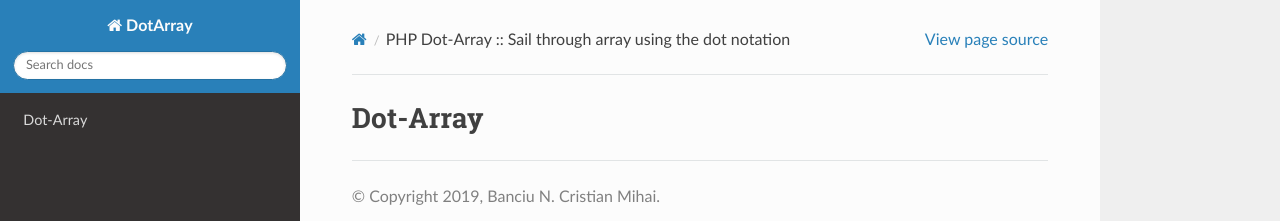
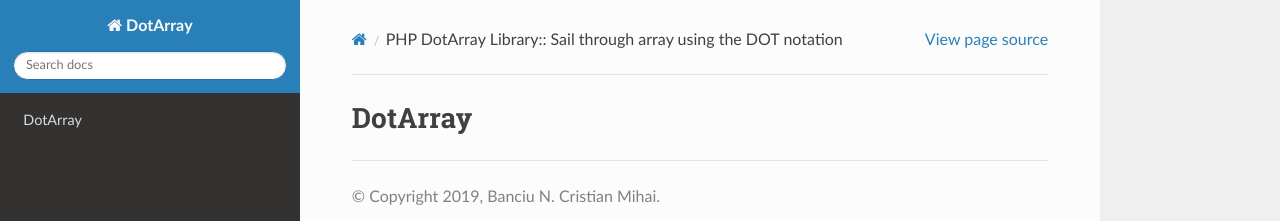
Before and after one commit to binary-cube/dot-array, a Sphinx documentation site: the page built from docs/index.rst, in a window 1280 px wide. Shown: the top 221 px of the page. Built offline with Sphinx 7.4.7 and the Read the Docs theme 2.0.0, drawn with Linux system fonts in a browser that asks for light colours.

Commit message:
Update index.rst

```diff
--- a/docs/index.rst
+++ b/docs/index.rst
@@ -1,5 +1,5 @@
-.. title:: PHP Dot-Array :: Sail through array using the dot notation
+.. title:: PHP DotArray Library:: Sail through array using the DOT notation
 
 ====================
-Dot-Array
+DotArray
 ====================
```
